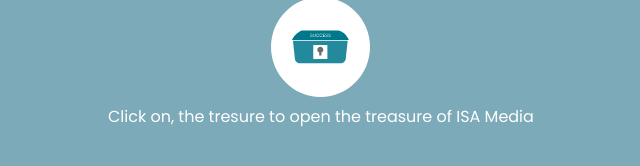
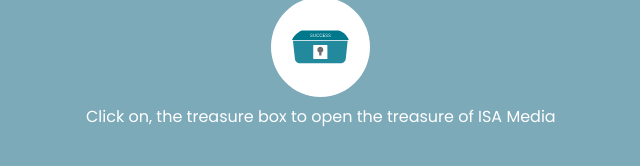
Before and after one commit to anwarsquarebiz/isamedia-salescalculations, a plain HTML site: page index.html in a window 1280 px wide. Shown: the part 420-586 px from the top of the page, 319-959 px from the left. Drawn offline with nearby package versions, Linux system fonts and the light colour scheme.

Commit message:
tag line change for click treasure box
Click on, the treasure box to open the treasure of ISA Media

```diff
--- a/index.html
+++ b/index.html
@@ -110,7 +110,7 @@
 
             </div>
             <div id="tag-line" style="font-family: 'Poppins', sans-serif;" class="animate__animated animate__heartBeat mt-2 text-white">
-                Click on, the tresure to open the treasure of ISA Media
+                Click on, the treasure box to open the treasure of ISA Media
             </div>
 
             <div id="verticlelines2" style="width: 730px; display: none; justify-content: space-between; margin-top: 30px;">
```
